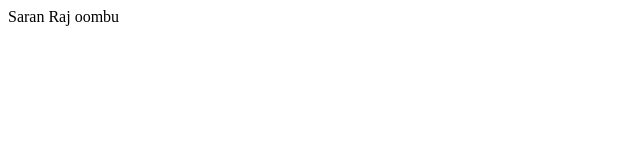
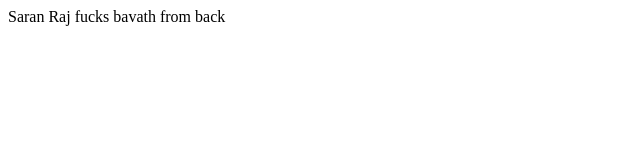
Before and after one commit to SaranRajKaruppuswamy/saranrajkaruppuswamy.github.io, a plain HTML site: page index.html in a window 1280 px wide. Shown: the whole page, without its empty margins (0-640 px from the left). Drawn offline with Linux system fonts and the light colour scheme.

Commit message:
Update index.html

```diff
--- a/index.html
+++ b/index.html
@@ -4,5 +4,5 @@ Saran
 </title>
 
 <body>
-<p> Saran Raj oombu </p>
+<p> Saran Raj fucks bavath from back </p>
 </body>
```
